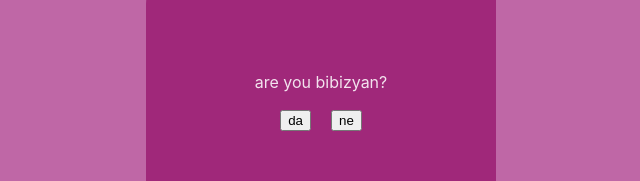
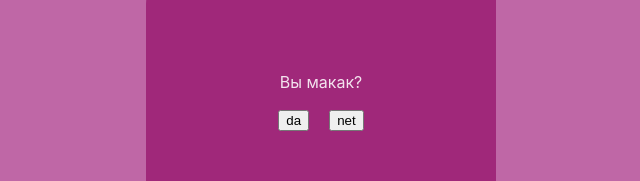
Before and after one commit to K3shandr/site-question-on-react, a React (Vite) app: page / in a window 1280 px wide. Shown: the part 308-489 px from the top of the page, without its empty margins (319-959 px from the left). Built offline with nearby package versions, Linux system fonts and the light colour scheme.

Commit message:
add eventListener to "yes" button

```diff
--- a/src/components/Button/Button.jsx
+++ /dev/null
@@ -1,13 +0,0 @@
-import './Button.css'
-
-function Button(props){
-    console.log(props)
-    return(
-        <>
-            <button>{props.buttonItem}</button>
-        </>
-
-    )
-}
-
-export default Button
--- a/src/components/QuestionWindow/QuestionWindow.jsx
+++ b/src/components/QuestionWindow/QuestionWindow.jsx
@@ -1,13 +1,20 @@
-import Button from '../Button/Button'
+import { useState } from 'react'
 import './QuestionWindow.css'
 
 function QuestionWindow(){
+
+    const [displayText,SetDisplayText] = useState('Вы макак?')
+
+    const triggerWindow = () => {
+        SetDisplayText('Спасиб)')
+    }
+
     return(
     <div className='question-div'>
-        <p>are you bibizyan?</p>
+        <p>{displayText}</p>
         <div className='buttons'>
-            <Button buttonItem ='da'/>
-            <Button buttonItem ='ne'/>
+            <button onClick={triggerWindow}>da</button>
+            <button>net</button>
         </div>
     </div>
     )
```
Also changed, not shown: src/components/Button/Button.css (deleted).
